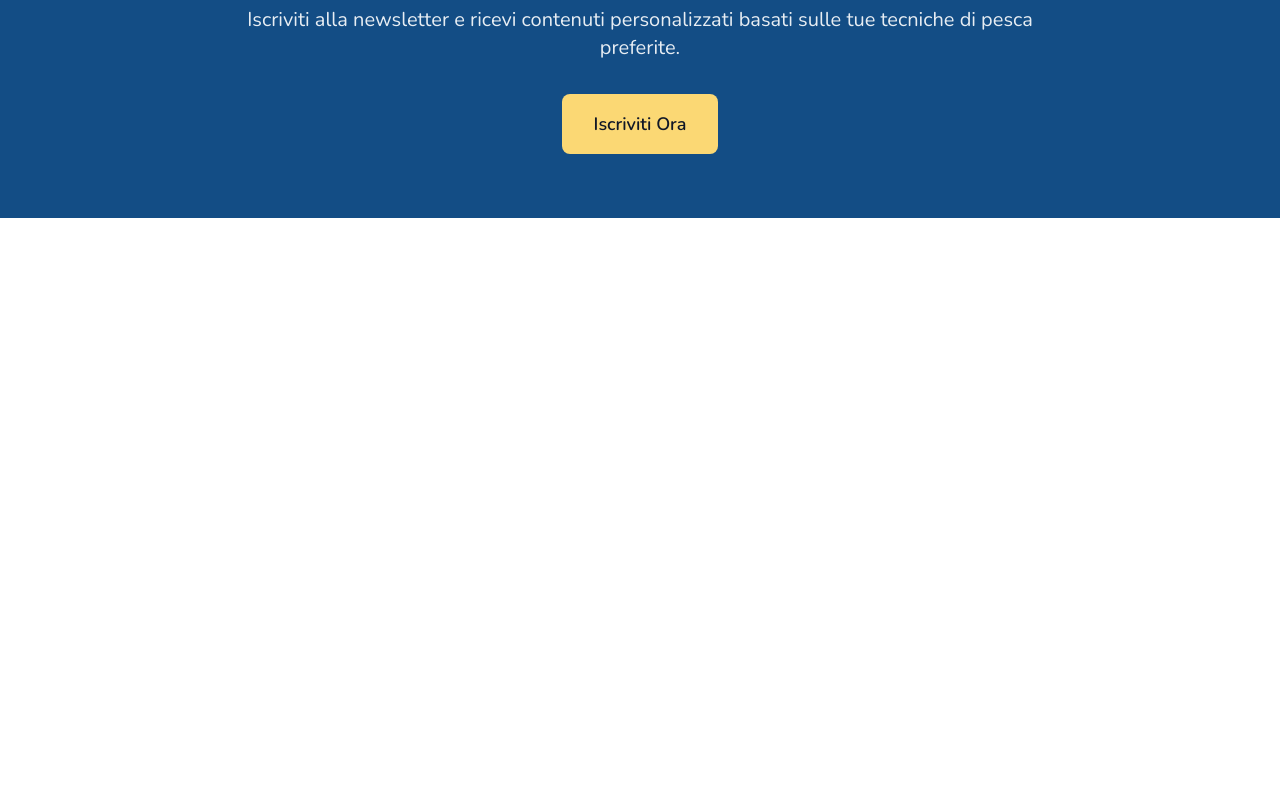
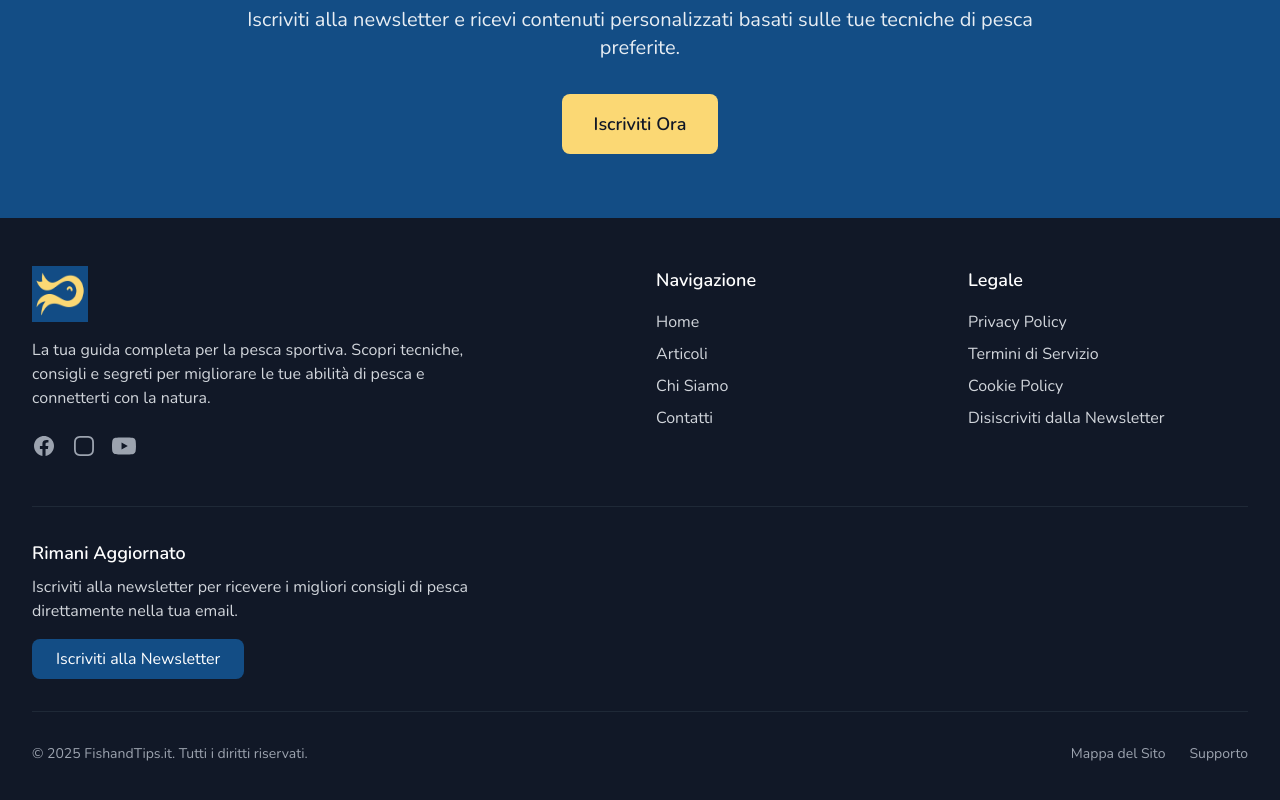
Before and after one commit to Gabrielepolimi/fishandtips, a Next.js app: page /articoli in a window 1280 px wide. Shown: the part 1084-1884 px from the top of the page. Before the commit the page ends 1302 px from the top, so only its background shows below. Built offline with nearby package versions, Linux system fonts and the light colour scheme.

Commit message:
fix: restore footer component in layout

```diff
--- a/app/layout.tsx
+++ b/app/layout.tsx
@@ -3,6 +3,7 @@ import { Nunito } from 'next/font/google'
 import '../styles/globals.css'
 import CookieBanner from '../components/layout/CookieBanner'
 import Navbar from '../components/layout/Navbar'
+import Footer from '../components/layout/Footer'
 
 const nunito = Nunito({
   subsets: ['latin'],
@@ -126,6 +127,7 @@ export default function RootLayout({
         <CookieBanner />
         <Navbar />
         {children}
+        <Footer />
       </body>
     </html>
   )
```
